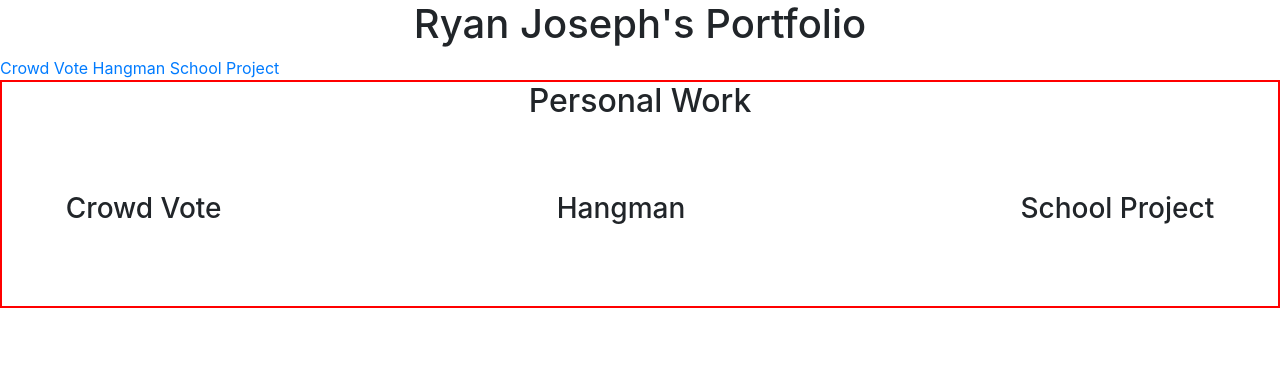
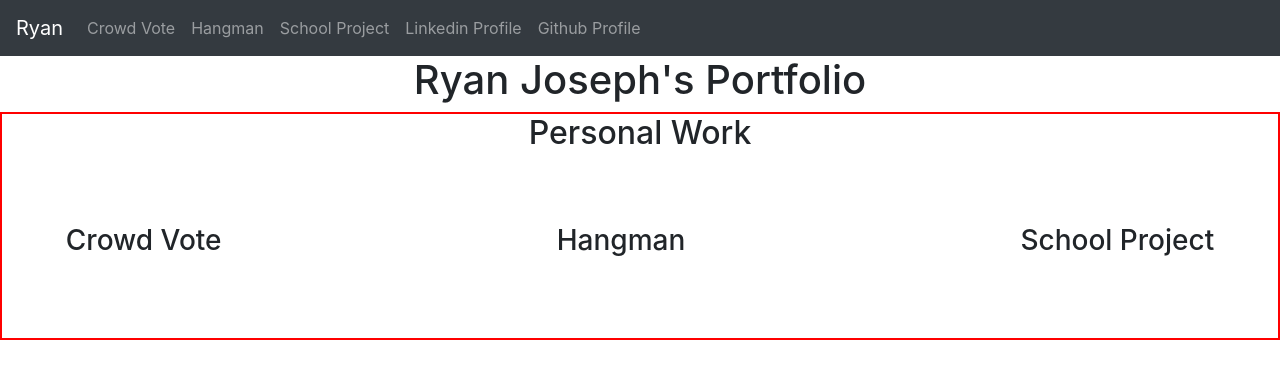
Before and after one commit to ryanj14/ryanj14.github.io, a PHP site: page / in a window 1280 px wide. Shown: the top 379 px of the page. Run offline with PHP 8.4, Linux system fonts and the light colour scheme; some libraries are stand-ins or nearby versions.

Commit message:
Added a bootstrap navbar

```diff
--- a/css/style.min.css
+++ b/css/style.min.css
@@ -1 +1 @@
-h1{text-align:center}section{width:100%;border:2px solid red}section h2{text-align:center}.projects{display:-webkit-box;display:-ms-flexbox;display:flex;-webkit-box-pack:justify;-ms-flex-pack:justify;justify-content:space-between}@media (max-width: 768px){.projects{-webkit-box-orient:vertical;-webkit-box-direction:normal;-ms-flex-direction:column;flex-direction:column}}.projects article{margin:5%}@media (max-width: 768px){.projects article h3{text-align:center}}
+h1{text-align:center}section{width:100%;border:2px solid red}section h2{text-align:center}li a:hover{color:white !important;text-decoration:underline !important;-webkit-text-decoration-color:red !important;text-decoration-color:red !important}.projects{display:-webkit-box;display:-ms-flexbox;display:flex;-webkit-box-pack:justify;-ms-flex-pack:justify;justify-content:space-between}@media (max-width: 768px){.projects{-webkit-box-orient:vertical;-webkit-box-direction:normal;-ms-flex-direction:column;flex-direction:column}}.projects article{margin:5%}@media (max-width: 768px){.projects article h3{text-align:center}}
--- a/css/style.scss
+++ b/css/style.scss
@@ -8,6 +8,15 @@ section {
 
     h2 {
         text-align: center;
+    }
+}
+
+li {
+    a:hover {
+        color: white!important;
+        text-decoration: underline!important;
+        -webkit-text-decoration-color: red!important;
+                text-decoration-color: red!important;
     }
 }
 
--- a/index.php
+++ b/index.php
@@ -24,14 +24,35 @@
     <link rel="stylesheet" href="css/style.min.css">
   </head>
   <body lang="en">
-  <header>
-      <h1>Ryan Joseph's Portfolio</h1>
-  </header>
-    <nav>
-    <a href="https://crowdvote.000webhostapp.com/">Crowd Vote</a>
-    <a href="https://nonionic-ohm.000webhostapp.com/">Hangman</a>
-    <a href="https://project3900.000webhostapp.com/index.html">School Project</a>
+    <nav class="navbar navbar-expand-lg navbar-dark bg-dark">
+      <button class="navbar-toggler" type="button" data-toggle="collapse" data-target="#navbarTogglerDemo03" aria-controls="navbarTogglerDemo03" aria-expanded="false" aria-label="Toggle navigation">
+        <span class="navbar-toggler-icon"></span>
+      </button>
+      <a class="navbar-brand" href="#">Ryan</a>
+
+      <div class="collapse navbar-collapse" id="navbarTogglerDemo03">
+        <ul class="navbar-nav mr-auto mt-2 mt-lg-0">
+          <li class="nav-item">
+            <a class="nav-link" href="https://crowdvote.000webhostapp.com/">Crowd Vote</a>
+          </li>
+          <li class="nav-item">
+            <a class="nav-link" href="https://nonionic-ohm.000webhostapp.com/">Hangman</a>
+          </li>
+          <li class="nav-item">
+            <a class="nav-link" href="https://project3900.000webhostapp.com/index.html">School Project</a>
+          </li>
+          <li class="nav-item">
+            <a class="nav-link" href="https://www.linkedin.com/in/ryan-joseph-226682163/">Linkedin Profile</a>
+          </li>
+          <li class="nav-item">
+            <a class="nav-link" href="https://github.com/ryanj14">Github Profile</a>
+          </li>
+        </ul>
+      </div>
     </nav>
+    <header>
+        <h1>Ryan Joseph's Portfolio</h1>
+    </header>
     <section>
       <h2>Personal Work</h2>
       <div class="projects">
```
Also changed, not shown: css/style.css (+7 -0 lines).
